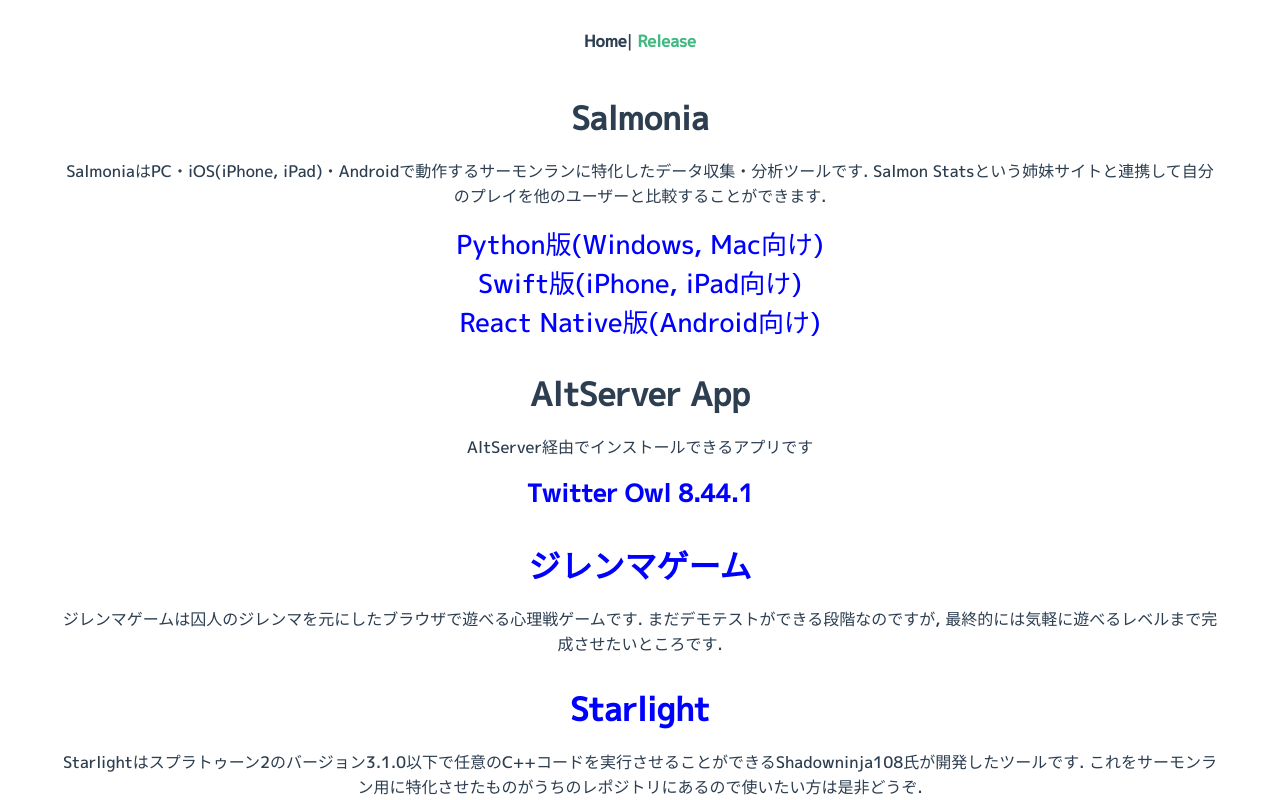
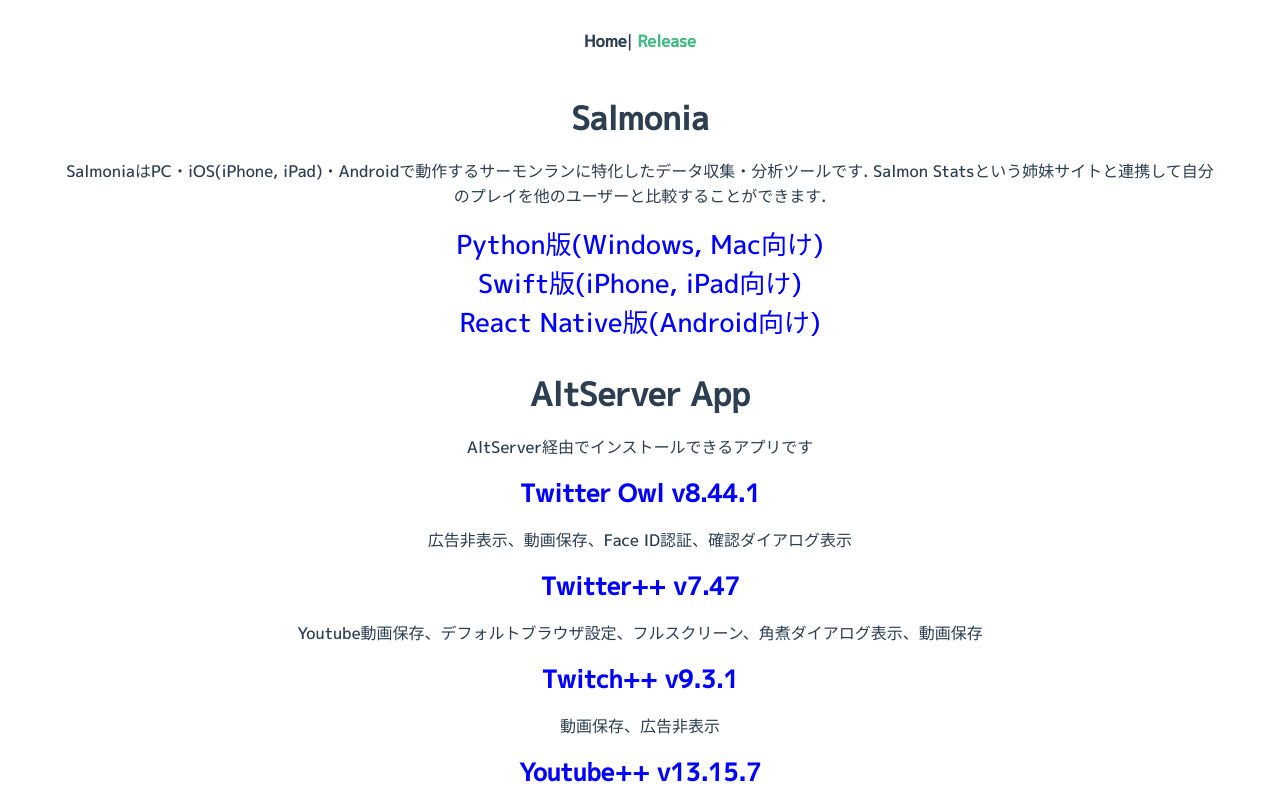
Before and after one commit to tkgstrator/Pleiades, a Vue app: page /release in a window 1280 px wide. Shown: the top 800 px of the page. Built offline with nearby package versions, Linux system fonts and the light colour scheme; what vuefire would draw is missing.

Commit message:
Add some apps

```diff
--- a/src/views/Release.vue
+++ b/src/views/Release.vue
@@ -22,7 +22,14 @@
         AltServer App
       </h1>
       <p>AltServer経由でインストールできるアプリです</p>
-        <h2><a href="altstore://install?url=https://github.com/tkgstrator/Pleiades/releases/download/IPAs/Twitter.8.44.1.Owl.1.5.ipa">Twitter Owl 8.44.1</a></h2>
+        <h2><a href="altstore://install?url=https://github.com/tkgstrator/Pleiades/releases/download/IPAs/Twitter.8.44.1.Owl.1.5.ipa">Twitter Owl v8.44.1</a></h2>
+        <p>広告非表示、動画保存、Face ID認証、確認ダイアログ表示</p>
+        <h2><a href="altstore://install?url=https://github.com/tkgstrator/Pleiades/releases/download/IPAs/TwitterPlus_v7.47_T1.2r-82.ipa">Twitter++ v7.47</a></h2>
+        <p>Youtube動画保存、デフォルトブラウザ設定、フルスクリーン、角煮ダイアログ表示、動画保存</p>
+        <h2><a href="altstore://install?url=https://github.com/tkgstrator/Pleiades/releases/download/IPAs/Twitch-plus-v1.1.ipa">Twitch++ v9.3.1</a></h2>
+        <p>動画保存、広告非表示</p>
+        <h2><a href="altstore://install?url=https://github.com/tkgstrator/Pleiades/releases/download/IPAs/YouTubePlus_v13.02.9_T1.4r-91.ipa">Youtube++ v13.15.7</a></h2>
+        <p>動画保存、広告ブロック、バックグラウンド再生、自動リピート、再生速度変更</p>
     </div>
     <div class="contents">
       <h1>
```
